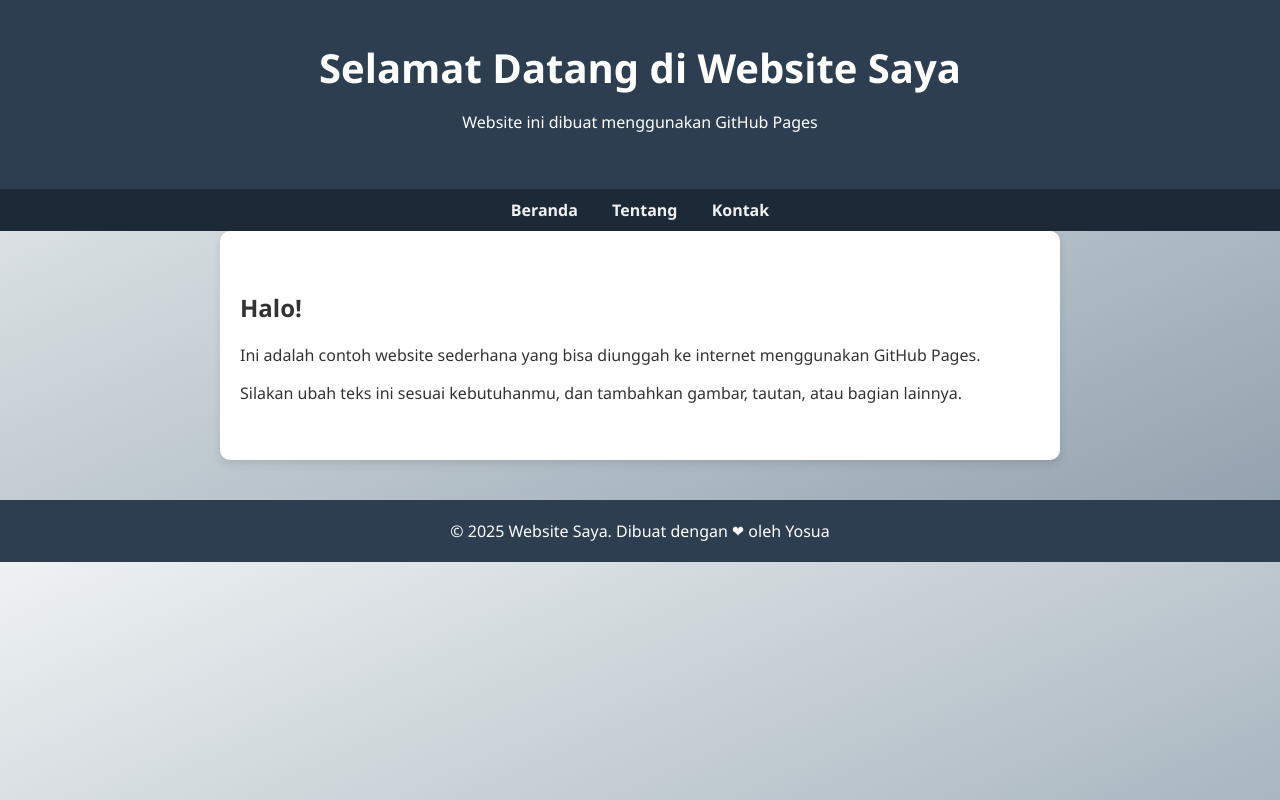
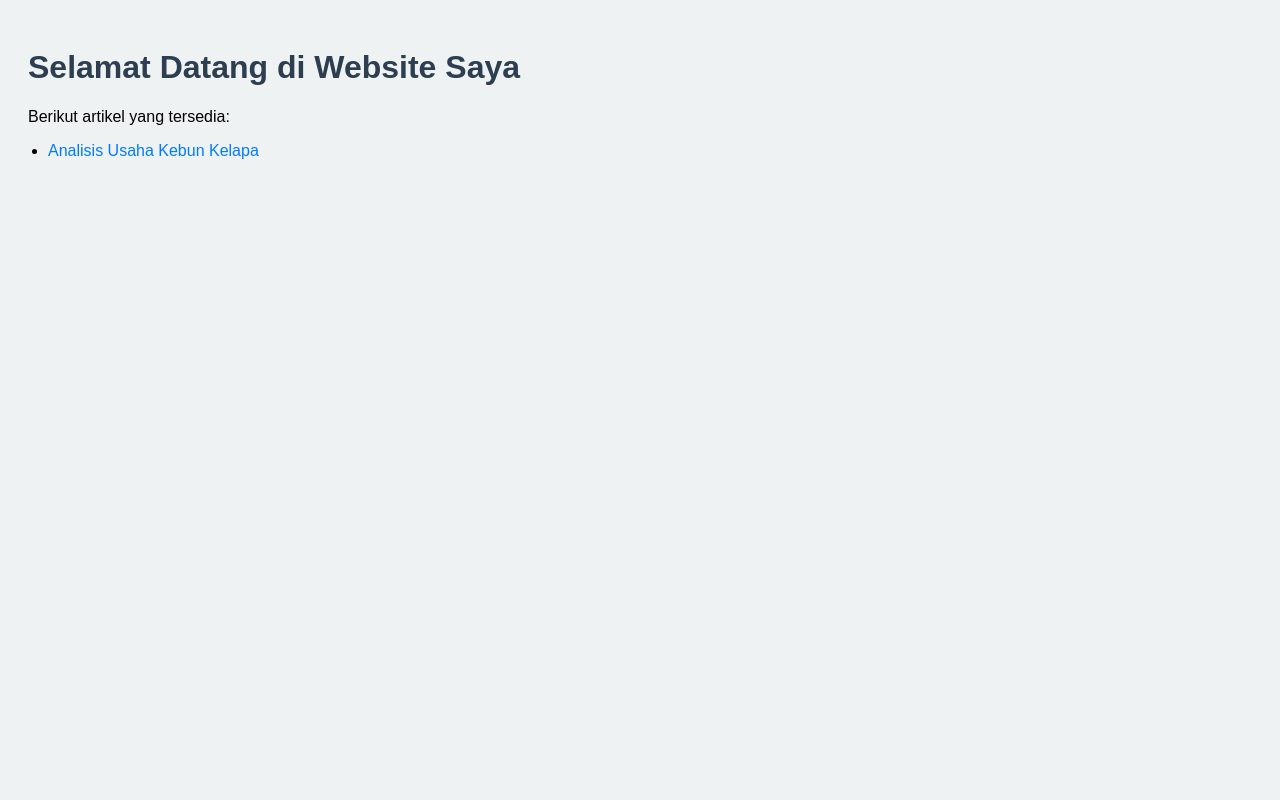
Before and after one commit to yosua-hc/yosua-hc.github.io, a plain HTML site: page index.html in a window 1280 px wide. Drawn offline with Linux system fonts and the light colour scheme.

Commit message:
Add files via upload

```diff
--- a/index.html
+++ b/index.html
@@ -1,76 +1,23 @@
+
 <!DOCTYPE html>
 <html lang="id">
 <head>
-  <meta charset="UTF-8" />
-  <meta name="viewport" content="width=device-width, initial-scale=1.0" />
-  <title>Website Saya</title>
+  <meta charset="UTF-8">
+  <title>Beranda Website</title>
+  <meta name="viewport" content="width=device-width, initial-scale=1.0">
   <style>
-    body {
-      font-family: 'Segoe UI', Tahoma, Geneva, Verdana, sans-serif;
-      margin: 0;
-      padding: 0;
-      background: linear-gradient(to bottom right, #eef2f3, #8e9eab);
-      color: #333;
-    }
-    header {
-      background: #2d3e50;
-      color: white;
-      padding: 40px 20px;
-      text-align: center;
-    }
-    header h1 {
-      margin: 0;
-      font-size: 2.5rem;
-    }
-    nav {
-      background: #1c2a38;
-      padding: 10px;
-      text-align: center;
-    }
-    nav a {
-      color: #f1f1f1;
-      margin: 0 15px;
-      text-decoration: none;
-      font-weight: bold;
-      transition: color 0.3s ease;
-    }
-    nav a:hover {
-      color: #00bcd4;
-    }
-    main {
-      padding: 40px 20px;
-      max-width: 800px;
-      margin: 0 auto;
-      background: white;
-      box-shadow: 0 4px 10px rgba(0,0,0,0.1);
-      border-radius: 10px;
-    }
-    footer {
-      background: #2d3e50;
-      color: white;
-      text-align: center;
-      padding: 20px;
-      margin-top: 40px;
-    }
+    body { font-family: Arial, sans-serif; padding: 20px; background: #eef2f3; }
+    h1 { color: #2d3e50; }
+    ul { padding-left: 20px; }
+    a { color: #007BFF; text-decoration: none; }
+    a:hover { text-decoration: underline; }
   </style>
 </head>
 <body>
-  <header>
-    <h1>Selamat Datang di Website Saya</h1>
-    <p>Website ini dibuat menggunakan GitHub Pages</p>
-  </header>
-  <nav>
-    <a href="#">Beranda</a>
-    <a href="#">Tentang</a>
-    <a href="#">Kontak</a>
-  </nav>
-  <main>
-    <h2>Halo!</h2>
-    <p>Ini adalah contoh website sederhana yang bisa diunggah ke internet menggunakan GitHub Pages.</p>
-    <p>Silakan ubah teks ini sesuai kebutuhanmu, dan tambahkan gambar, tautan, atau bagian lainnya.</p>
-  </main>
-  <footer>
-    &copy; 2025 Website Saya. Dibuat dengan ❤ oleh  Yosua
-  </footer>
+  <h1>Selamat Datang di Website Saya</h1>
+  <p>Berikut artikel yang tersedia:</p>
+  <ul>
+    <li><a href="analisis-kebun-kelapa.html">Analisis Usaha Kebun Kelapa</a></li>
+  </ul>
 </body>
 </html>
```
Also changed, not shown: analisis-kebun-kelapa.html (added, +21 -0 lines).
